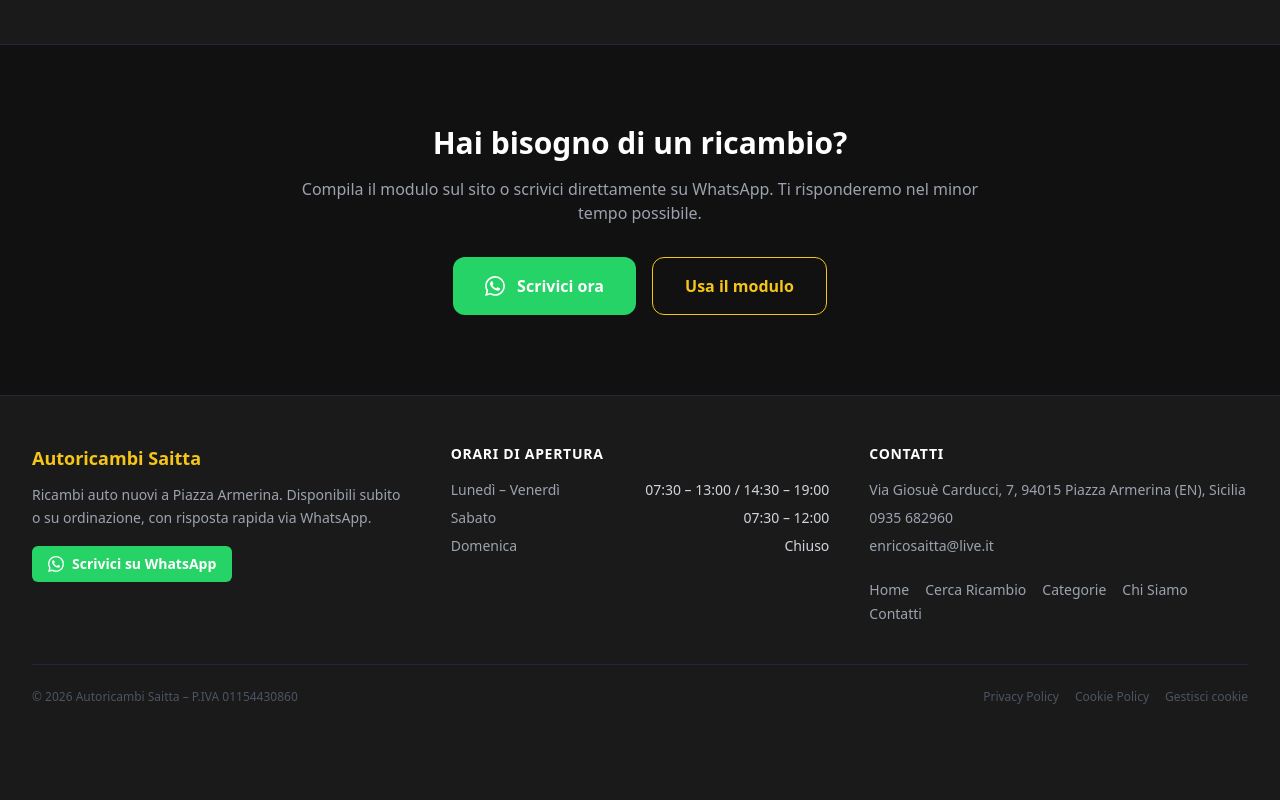
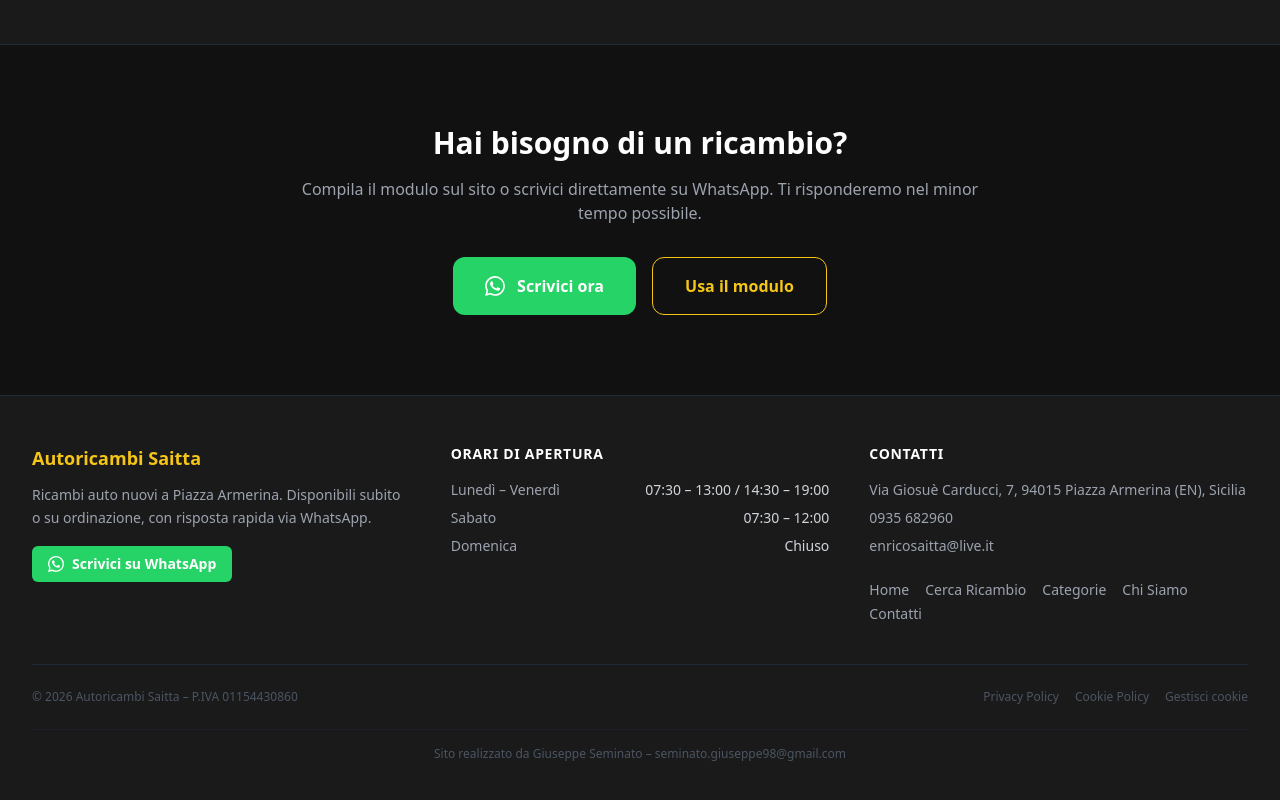
Before and after one commit to GiuSem14/autoricambi-saitta, a Next.js app: page / in a window 1280 px wide. Shown: the part 2626-3426 px from the top of the page. Before the commit the page ends 3379 px from the top, so only its background shows below. Built offline with nearby package versions, Linux system fonts and the light colour scheme.

Commit message:
feat: credits footer Giuseppe Seminato

```diff
--- a/components/Footer.tsx
+++ b/components/Footer.tsx
@@ -97,6 +97,16 @@
             <OpenCookieManagerButton className="hover:text-brand-yellow transition-colors cursor-pointer" />
           </div>
         </div>
+
+        <div className="mt-6 pt-4 border-t border-gray-800/50 text-center text-xs text-gray-600">
+          Sito realizzato da Giuseppe Seminato –{" "}
+          <a
+            href="mailto:seminato.giuseppe98@gmail.com"
+            className="text-gray-600 no-underline hover:text-brand-yellow transition-colors"
+          >
+            seminato.giuseppe98@gmail.com
+          </a>
+        </div>
       </div>
     </footer>
   );
```
